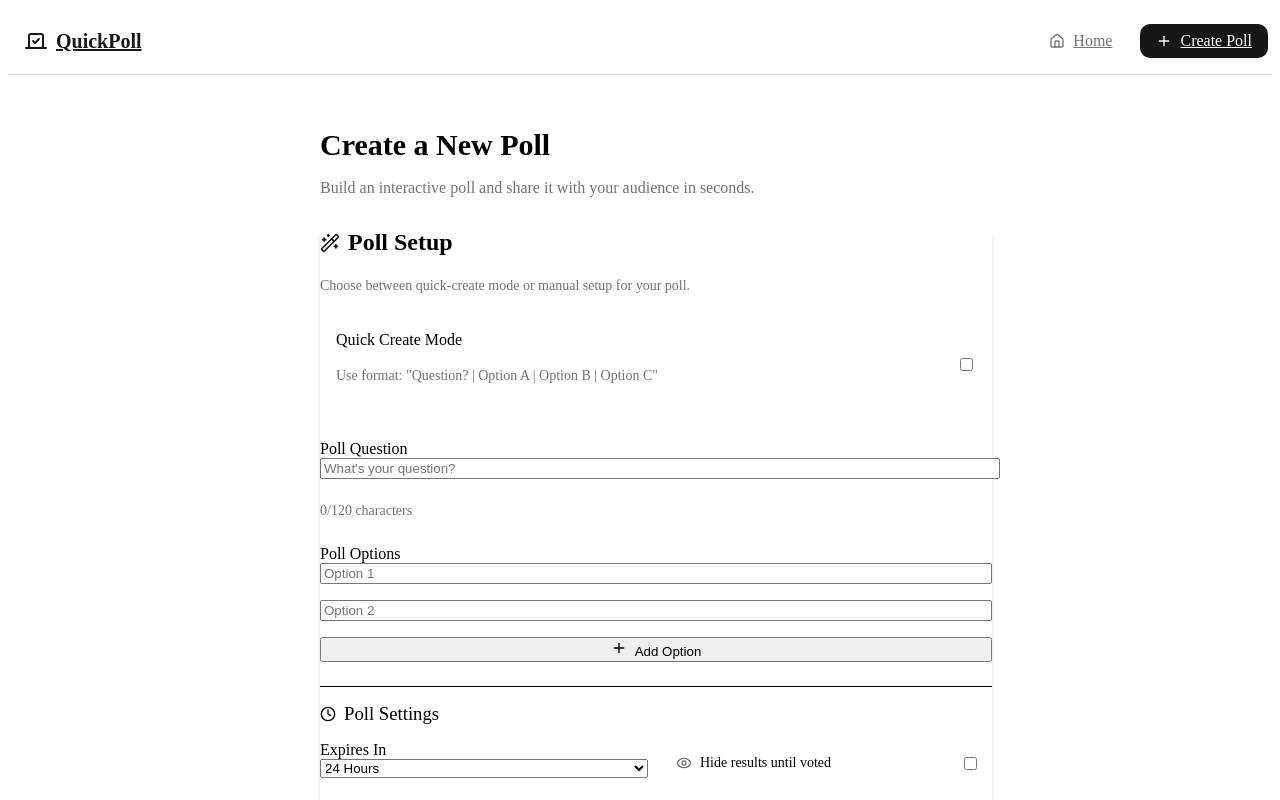
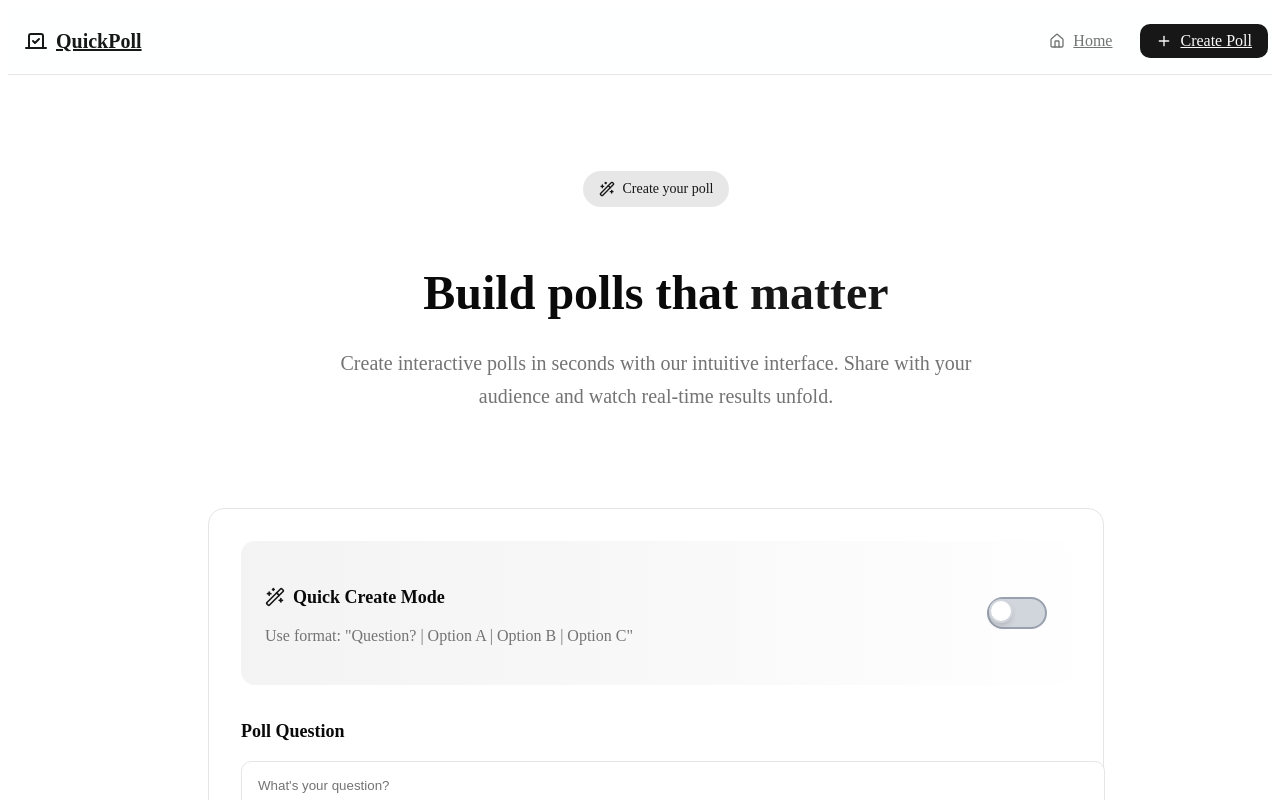
Before and after one commit to YashSakhareliya/SuperPoll, a React (Vite) app in the folder Frontend/: page /create in a window 1280 px wide. Shown: the top 800 px of the page. Built offline with nearby package versions, Linux system fonts and the light colour scheme.

Commit message:
fix: toggle button

```diff
--- a/Frontend/src/pages/CreatePoll.jsx
+++ b/Frontend/src/pages/CreatePoll.jsx
@@ -1,8 +1,7 @@
 import { useState } from "react"
 import { useNavigate } from "react-router-dom"
-import { Plus, Minus, Wand2, Clock, Eye, EyeOff } from "lucide-react"
+import { Plus, Minus, Wand2, Clock, Eye, EyeOff, ArrowRight } from "lucide-react"
 import { useToast } from "../hooks/use-toast"
-
 
 const CreatePoll = () => {
   const navigate = useNavigate()
@@ -43,8 +42,6 @@ const CreatePoll = () => {
     }))
   }
 
-
-
   const handleSubmit = async (e) => {
     e.preventDefault()
     setLoading(true)
@@ -58,7 +55,6 @@ const CreatePoll = () => {
           }
         : formData
 
-        // api call from backend
       const response = await fetch("/api/polls", {
         method: "POST",
         headers: {
@@ -73,7 +69,6 @@ const CreatePoll = () => {
         throw new Error(data.error || "Failed to create poll")
       }
 
-      // Store creator secret in localStorage
       localStorage.setItem(`poll_${data.poll.id}_secret`, data.creatorSecret)
 
       toast({
@@ -92,56 +87,60 @@ const CreatePoll = () => {
       setLoading(false)
     }
   }
+
   return (
-    <div className="max-w-2xl mx-auto">
-  <div className="mb-8">
-    <h1 className="text-3xl font-bold mb-2">Create a New Poll</h1>
-    <p className="text-muted-foreground">
-      Build an interactive poll and share it with your audience in seconds.
+    <div className="max-w-4xl mx-auto">
+      {/* Hero Section */}
+      <div className="text-center py-16">
+        <div className="inline-flex items-center gap-2 px-4 py-2 bg-primary/10 text-primary rounded-full text-sm font-medium mb-6">
+          <Wand2 className="h-4 w-4" />
+          Create your poll
+        </div>
+        <h1 className="text-5xl font-bold text-foreground mb-6 leading-tight">
+          Build polls that
+          <span className="text-primary"> matter</span>
+        </h1>
+        <p className="text-xl text-muted-foreground mb-8 max-w-2xl mx-auto leading-relaxed">
+          Create interactive polls in seconds with our intuitive interface. Share with your audience and watch real-time results unfold.
         </p>
       </div>
 
-  {/* Card */}
-  <div className="card bg-base-100 shadow-md">
-    <div className="card-body">
-      {/* Card Header */}
-      <div className="mb-4">
-        <h2 className="card-title flex items-center gap-2">
+      {/* Main Card */}
+      <div className="bg-card border border-border rounded-2xl p-8 mb-8">
+        <form onSubmit={handleSubmit} className="space-y-8">
+          {/* Quick Create Toggle */}
+          <div className="bg-gradient-to-r from-primary/5 to-secondary/5 rounded-xl p-6">
+            <div className="flex items-center justify-between">
+              <div>
+                <h3 className="text-lg font-semibold text-foreground mb-2 flex items-center gap-2">
                   <Wand2 className="h-5 w-5 text-primary" />
-          Poll Setup
-        </h2>
-        <p className="text-sm text-muted-foreground">
-          Choose between quick-create mode or manual setup for your poll.
-        </p>
-      </div>
-
-      <form onSubmit={handleSubmit} className="space-y-6">
-        {/* Quick Create Toggle */}
-        <div className="flex items-center justify-between p-4 bg-base-200 rounded-lg">
-          <div>
-            <label htmlFor="quick-create" className="text-base font-medium">
                   Quick Create Mode
-            </label>
-            <p className="text-sm text-muted-foreground">
+                </h3>
+                <p className="text-muted-foreground">
                   Use format: "Question? | Option A | Option B | Option C"
                 </p>
               </div>
+              <label className="relative inline-flex items-center cursor-pointer">
                 <input
                   type="checkbox"
-            id="quick-create"
-            className="toggle toggle-primary"
+                  className="sr-only peer"
                   checked={useQuickCreate}
                   onChange={(e) => setUseQuickCreate(e.target.checked)}
                 />
+                <div className="w-14 h-7 bg-gray-300 border-2 border-gray-400 peer-focus:outline-none peer-focus:ring-4 peer-focus:ring-primary/30 rounded-full peer peer-checked:after:translate-x-7 peer-checked:after:border-white after:content-[''] after:absolute after:top-[2px] after:left-[2px] after:bg-white after:border-2 after:border-gray-300 after:rounded-full after:h-5 after:w-5 after:transition-all after:shadow-md peer-checked:bg-primary peer-checked:border-primary"></div>
+              </label>
+            </div>
           </div>
 
           {/* Quick Create Input */}
           {useQuickCreate ? (
-          <div className="space-y-2">
-            <label htmlFor="quickCreate">Quick Create Input</label>
+            <div className="space-y-4">
+              <label htmlFor="quickCreate" className="text-lg font-semibold text-foreground block">
+                Quick Create Input
+              </label>
               <textarea
                 id="quickCreate"
-              className="textarea textarea-bordered w-full min-h-[100px]"
+                className="w-full min-h-[120px] p-4 bg-background border border-border rounded-lg focus:ring-2 focus:ring-primary/20 focus:border-primary transition-colors resize-none text-foreground placeholder:text-muted-foreground"
                 placeholder="What's your favorite color? | Red | Blue | Green | Yellow"
                 value={formData.quickCreate}
                 onChange={(e) =>
@@ -154,14 +153,16 @@ const CreatePoll = () => {
               </p>
             </div>
           ) : (
-          <>
+            <div className="space-y-8">
               {/* Question */}
-            <div className="space-y-2">
-              <label htmlFor="question">Poll Question</label>
+              <div className="space-y-4">
+                <label htmlFor="question" className="text-lg font-semibold text-foreground block">
+                  Poll Question
+                </label>
                 <input
                   id="question"
                   type="text"
-                className="input input-bordered w-full"
+                  className="w-full p-4 bg-background border border-border rounded-lg focus:ring-2 focus:ring-primary/20 focus:border-primary transition-colors text-foreground placeholder:text-muted-foreground"
                   placeholder="What's your question?"
                   value={formData.question}
                   onChange={(e) =>
@@ -177,12 +178,13 @@ const CreatePoll = () => {
 
               {/* Options */}
               <div className="space-y-4">
-              <label>Poll Options</label>
+                <label className="text-lg font-semibold text-foreground block">Poll Options</label>
+                <div className="space-y-3">
                   {formData.options.map((option, index) => (
-                <div key={index} className="flex gap-2">
+                    <div key={index} className="flex gap-3">
                       <input
                         type="text"
-                    className="input input-bordered flex-1"
+                        className="flex-1 p-4 bg-background border border-border rounded-lg focus:ring-2 focus:ring-primary/20 focus:border-primary transition-colors text-foreground placeholder:text-muted-foreground"
                         placeholder={`Option ${index + 1}`}
                         value={option}
                         onChange={(e) => updateOption(index, e.target.value)}
@@ -192,42 +194,45 @@ const CreatePoll = () => {
                       {formData.options.length > 2 && (
                         <button
                           type="button"
-                      className="btn btn-outline btn-error btn-square"
+                          className="p-3 border border-destructive text-destructive rounded-lg hover:bg-destructive hover:text-destructive-foreground transition-colors"
                           onClick={() => removeOption(index)}
                         >
-                      <Minus className="h-4 w-4" />
+                          <Minus className="h-5 w-5" />
                         </button>
                       )}
                     </div>
                   ))}
+                </div>
                 {formData.options.length < 4 && (
                   <button
                     type="button"
-                  className="btn btn-outline w-full"
+                    className="w-full p-4 border border-border text-foreground rounded-lg hover:bg-muted transition-colors flex items-center justify-center gap-2 font-medium"
                     onClick={addOption}
                   >
-                  <Plus className="h-4 w-4 mr-2" />
+                    <Plus className="h-5 w-5" />
                     Add Option
                   </button>
                 )}
               </div>
-          </>
+            </div>
           )}
 
           {/* Poll Settings */}
-        <div className="space-y-4 pt-4 border-t border-base-300">
-          <h3 className="font-medium flex items-center gap-2">
-            <Clock className="h-4 w-4" />
+          <div className="border-t border-border pt-8">
+            <h3 className="text-lg font-semibold text-foreground mb-6 flex items-center gap-2">
+              <Clock className="h-5 w-5 text-primary" />
               Poll Settings
             </h3>
 
-          <div className="grid grid-cols-1 md:grid-cols-2 gap-4">
+            <div className="grid grid-cols-1 md:grid-cols-2 gap-6">
               {/* Expiry Dropdown */}
-            <div className="space-y-2">
-              <label htmlFor="expiry">Expires In</label>
+              <div className="space-y-3">
+                <label htmlFor="expiry" className="font-medium text-foreground block">
+                  Expires In
+                </label>
                 <select
                   id="expiry"
-                className="select select-bordered w-full"
+                  className="w-full p-4 bg-background border border-border rounded-lg focus:ring-2 focus:ring-primary/20 focus:border-primary transition-colors text-foreground"
                   value={formData.expiryHours.toString()}
                   onChange={(e) =>
                     setFormData((prev) => ({
@@ -245,21 +250,23 @@ const CreatePoll = () => {
               </div>
 
               {/* Hide Results Toggle */}
-            <div className="flex items-center justify-between p-3 bg-base-200 rounded-lg">
-              <div className="flex items-center gap-2">
+              <div className="bg-gradient-to-r from-muted/50 to-muted/30 rounded-lg p-4">
+                <div className="flex items-center justify-between">
+                  <div className="flex items-center gap-3">
                     {formData.hideResultsUntilVoted ? (
-                  <EyeOff className="h-4 w-4 text-muted-foreground" />
+                      <EyeOff className="h-5 w-5 text-muted-foreground" />
                     ) : (
-                  <Eye className="h-4 w-4 text-muted-foreground" />
+                      <Eye className="h-5 w-5 text-muted-foreground" />
                     )}
-                <label htmlFor="hideResults" className="text-sm">
+                    <label htmlFor="hideResults" className="font-medium text-foreground">
                       Hide results until voted
                     </label>
                   </div>
+                  <label className="relative inline-flex items-center cursor-pointer">
                     <input
                       type="checkbox"
                       id="hideResults"
-                className="toggle toggle-primary"
+                      className="sr-only peer"
                       checked={formData.hideResultsUntilVoted}
                       onChange={(e) =>
                         setFormData((prev) => ({
@@ -268,6 +275,9 @@ const CreatePoll = () => {
                         }))
                       }
                     />
+                    <div className="w-14 h-7 bg-gray-300 border-2 border-gray-400 peer-focus:outline-none peer-focus:ring-4 peer-focus:ring-primary/30 rounded-full peer peer-checked:after:translate-x-7 peer-checked:after:border-white after:content-[''] after:absolute after:top-[2px] after:left-[2px] after:bg-white after:border-2 after:border-gray-300 after:rounded-full after:h-5 after:w-5 after:transition-all after:shadow-md peer-checked:bg-primary peer-checked:border-primary"></div>
+                  </label>
+                </div>
               </div>
             </div>
           </div>
@@ -275,16 +285,15 @@ const CreatePoll = () => {
           {/* Submit Button */}
           <button
             type="submit"
-          className="btn btn-primary w-full"
+            className="w-full inline-flex items-center justify-center gap-2 px-8 py-4 bg-primary text-primary-foreground rounded-lg hover:bg-primary/90 transition-colors font-semibold text-lg disabled:opacity-50 disabled:cursor-not-allowed"
             disabled={loading}
           >
             {loading ? "Creating Poll..." : "Create Poll"}
+            {!loading && <ArrowRight className="h-5 w-5" />}
           </button>
         </form>
       </div>
     </div>
-</div>
-
   )
 }
 
```
Lines whose indentation alone changed are shown as unchanged.
